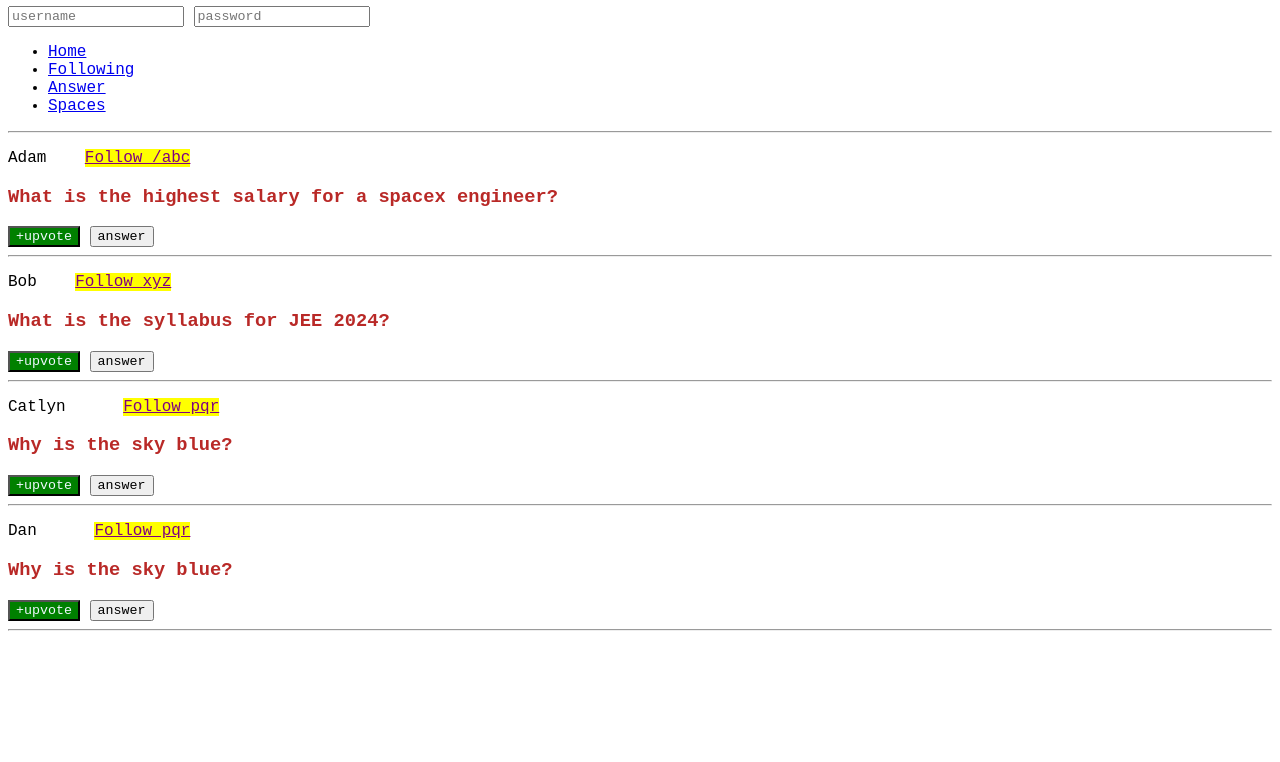
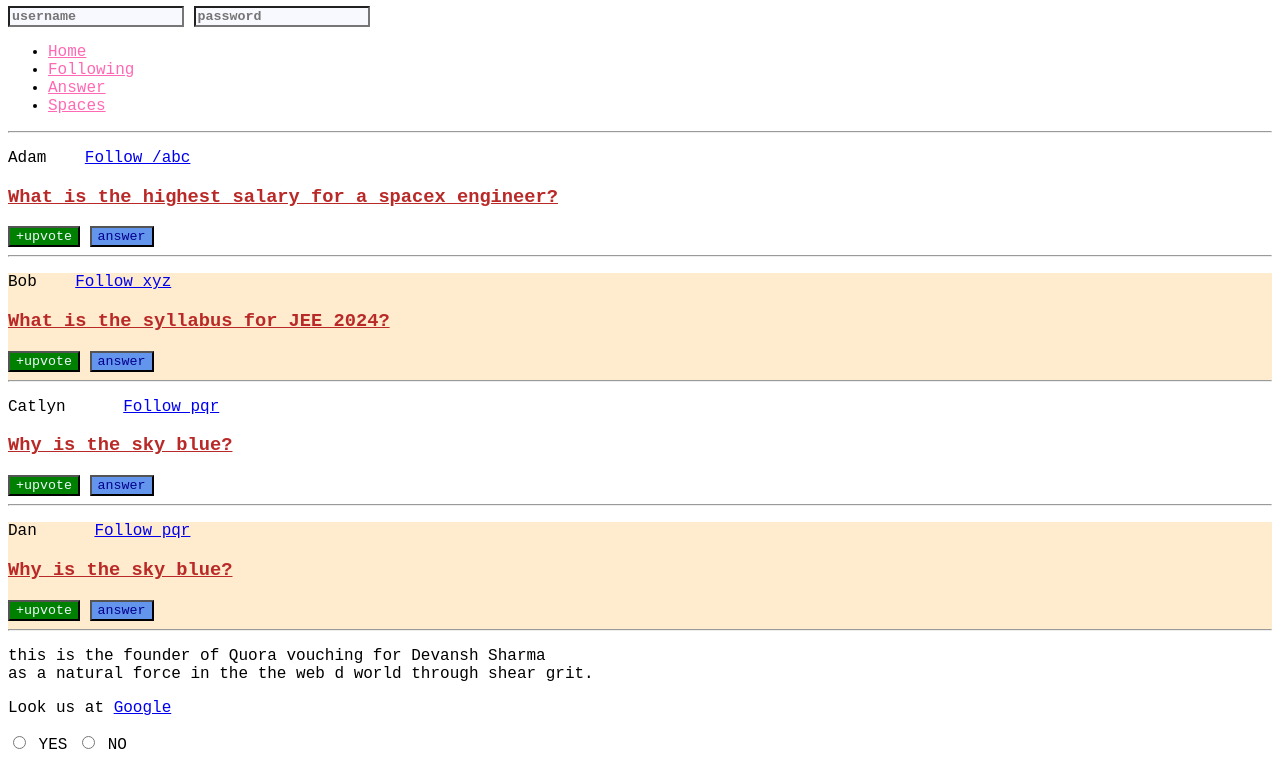
Before and after one commit to NarutoKilluaGon/fsd-codes, a plain HTML site: page css/css-2/index.html in a window 1280 px wide. Shown: the part 74-836 px from the top of the page. Before the commit the page ends 800 px from the top, so only its background shows below. Drawn offline with Linux system fonts and the light colour scheme.

Commit message:
css-2 complete 15 sept

```diff
--- a/css/css-2/index.html
+++ b/css/css-2/index.html
@@ -14,7 +14,7 @@
             <button id="signup">Sign up</button>
         </h1>
         <div>
-            <input type="text" placeholder="username">
+            <input type="username" placeholder="username">
             <input type="password" placeholder="password">
         </div>
         <nav>
@@ -28,7 +28,8 @@
         <hr>
     </header>
     <main>
-        <p>
+        <div>
+        <p class="post">
         Adam &nbsp;&nbsp;
         <a class="follow" href="/adam">Follow /abc</a></span>
         </p>
@@ -38,8 +39,9 @@
             <button>answer</button>
         </span>
         <hr />
-
-        <p>
+        </div>
+        <div>
+        <p class="post">
         Bob &nbsp;&nbsp;
         <a class="follow" href="/bob">Follow xyz</a>
         </p>
@@ -49,8 +51,9 @@
             <button>answer</button>
         </span>
         <hr />
-
-        <p>
+        </div>
+        <DIV>
+        <p class="post">
         Catlyn &nbsp;&nbsp;&nbsp;&nbsp;
         <a class="follow" href="/catlyn">Follow pqr</a>
         </p>
@@ -60,8 +63,9 @@
             <button>answer</button>
         </span>
         <hr />
-
-        <p>
+        </DIV>
+        <div>
+        <p class="post">
             Dan &nbsp;&nbsp;&nbsp;&nbsp;
             <a class="follow" href="/dan">Follow pqr</a>
             </p>
@@ -71,6 +75,18 @@
                 <button>answer</button>
             </span>
             <hr />
+        </div>
+        <p id="demo">this is the founder of Quora vouching for Devansh Sharma <br>
+            as a natural force in the the web d world through shear grit.
+        </p>
+
+            <p>Look us at <a href="www.google.com"> Google</a></p>
     </main>
+    <div>
+        <input type="radio" id="yes" name="agree">
+        <label for="yes">YES</label>
+        <input type="radio" id="no" name="agree">
+        <label type="no">NO</label>
+    </div>
   </body>
 </html>
--- /dev/null
+++ b/css/css-2/inheritance_style.css
@@ -0,0 +1,15 @@
+/* basically children inherit properties of thier parents */
+/* all properties can't be inherited */
+div{
+    background-color: yellow;
+}
+form{
+    background-color: red;
+}
+/* input boxes & button don't inherit properties by default only their labels do*/
+input{
+    background-color: inherit;
+}
+button{
+    background-color: inherit;
+}
--- a/css/css-2/style.css
+++ b/css/css-2/style.css
@@ -10,6 +10,7 @@ h1,h3{
 /* id selector use # */
 #login{
     background-color: white;
+    color: Black;
 }
 #signup{
     background-color: #b92927;
@@ -22,7 +23,79 @@ h1,h3{
     color: aliceblue;
 }
 /* descendant selector */
-p a{
+.follow a{
     color: purple;
     background-color: yellow;
 }
+nav ul li a {
+    color:hotpink;
+}
+/* adjacent Sibling Combinator: headings immediatlely after para */
+p+h3{
+    text-decoration: underline;
+}
+.upvote+button{
+    background-color: cornflowerblue;
+    color: darkblue;
+}
+/*child combinator: direct descendent are known as childs*/
+div > input{
+    background-color: salmon;
+}
+/* attribute selector: used to select on the basis of prescence of given atr=ributes */
+input[type="password"]{
+    color: red;
+    font-weight: 800;
+}
+input[type="username"]{
+    color: green;
+    font-weight: 700;
+}
+input[type]{
+    background-color: ghostwhite;
+}
+/* keywrod added to selector that specifies state of the selected element */
+/* hover acitve checked nth of type */
+button:hover{
+    background-color: black;
+    color: white;
+}
+/* right now only upvote and answer button are changing color determined by */
+/* specificity */
+h3:hover{
+    text-decoration: overline;
+}
+button:active{
+    background-color: hotpink;
+    color:black;
+}
+p:active{
+    font-weight: bold;
+    color:green;
+}
+input[type="radio"]:checked+label{
+    font-weight: bold;
+    color: red;
+}
+div:nth-of-type(2n) {
+    background-color: blanchedalmond;
+}
+/* pseudo elements */
+/* first-line first letter selection */
+h1::first-letter{
+    color: black;
+}
+#demo::selection{
+    background-color: purple;
+}
+/* CSS Cascade algo's job is to decide order of css properties on the basis of order  */
+/* applies for the last defined ones whether it be in file or in written order */
+
+/* selector specificity: calculates weight of a particular css */
+/*1. id>class, attribute & pesudo-class>element & pseudo-element */
+/* 2. more selectors> less selectors */
+/* if specificity same then check cascade */
+/* inline styles are prioritised more than everything like id>class>elem */
+
+
+/* !important: use to define changes that can never can be changed */
```
Also changed, not shown: css/css-2/inheritance_demo.html (+11 -0 lines), css/css-3/index.html (added, +30 -0 lines).
